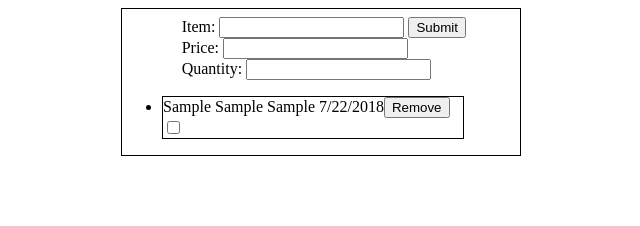
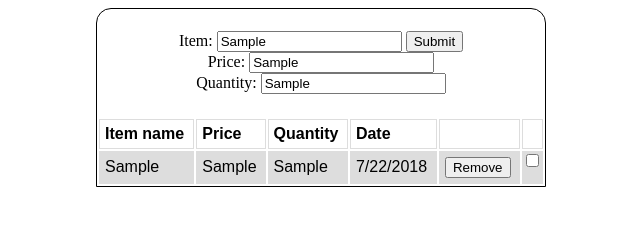
Before and after one commit to Gezku/Shopping-List-Project, a plain HTML site: page index.html in a window 1280 px wide. Both pictures are taken after typing "Sample", "Sample", "Sample" into the empty fields and a click on the button "Submit". Shown: the whole page, without its empty margins (319-959 px from the left). Drawn offline with Linux system fonts and the light colour scheme.

Commit message:
We can add values to a table
We add values to tables now, it looks more organized now.

```diff
--- a/index.html
+++ b/index.html
@@ -31,7 +31,22 @@
 
             </div>
 
+            <table id="table">
 
+                   <tr>
+                        <th>Item name</th>
+                        <th>Price</th>
+                        <th>Quantity</th>
+                        <th>Date</th>
+                        <th></th>
+                        <th></th>
+                   </tr>
+
+
+
+            </table>
+
+        <!--
             <div class="item-list">
                 <ul id="menu-list">
 
@@ -41,38 +56,9 @@
 
                 </ul>
             </div>
-
-
-
-            <!-- Experimento
-            <div class="item-list">
-                    <ul id="menu-list">
-                        <li id="lista-uno">
-                            <h2 >Lista uno</h2>
-                            <ul>
-                                <li>Huevos</li>
-                                <li>Cacahuates</li>
-                            </ul>
-                        </li>
-                        <li id="lista-dos">
-                            <h2>Lista 2</h2>
-                            <ul>
-                                <li>Uvas</li>
-                                <li>Naranjas</li>
-                            </ul>
-                        </li>
-
-
-                    </ul>
-
-
-                </div>
-                -->
-
-
-
+        -->
         </div>
-        </div>
+    </div>
 
 
     <script src="script.js"></script>
--- a/script.js
+++ b/script.js
@@ -28,8 +28,6 @@ selectButton.addEventListener("click", function(){
     var newDate = new Date();
     var shortDate = newDate.toLocaleDateString();
 
-
-
     //Values
 
     var itemName = document.getElementById("itemName").value;               // Gets the value of the input element with the "itemName" ID
@@ -39,7 +37,7 @@ selectButton.addEventListener("click", function(){
     //Creations
 
     var createListItem = document.createElement("li");                      // Creates an item list.
-    var convertText= document.createTextNode(itemName + "    ");            // Creates a string or text that we can insert in our item list.
+    var convertText= document.createTextNode(itemName);            // Creates a string or text that we can insert in our item list.
     var createButton = document.createElement("button");                    // Creates a button element.
     var createTextBtn = document.createTextNode("Remove");                  // Creates a string or text that we can insert in our button.
     var checkbox = document.createElement("input");                         // Creates a checkbox
@@ -47,6 +45,70 @@ selectButton.addEventListener("click", function(){
     var quantityInputText = document.createTextNode(quantityInput + " ");   // Gets the value from quantityInput and converts it into a string or text.
     var spanDate = document.createElement("span");                          // EXPERIMENT
     var spanDateTextNode = document.createTextNode(shortDate);              // EXPERIMENT
+
+
+    //Table experimentation creations
+
+    /* var tditemName  = document.createElement("td").innerHTML = convertText; */
+    var tditemName  = document.createElement("td");
+    var tdPrice = document.createElement("td");
+    var tdQuantity = document.createElement("td");
+    var tdRemoveButton = document.createElement("td");
+    var tdCheckBox = document.createElement("td");
+    var tdDate = document.createElement("td");
+    var trAll = document.createElement("tr");
+
+    // Table experimentation selection
+
+    var selectTable = document.getElementById("table");
+
+    // Table experimentation appending
+
+    // Select the table
+    selectTable.appendChild(trAll);
+
+
+    // Appending Text Node to td elements
+    tditemName.appendChild(convertText);
+    tdPrice.appendChild(priceInputText);
+    tdQuantity.appendChild(quantityInputText);
+    tdDate.appendChild(spanDateTextNode);
+
+    createButton.appendChild(createTextBtn);
+    tdRemoveButton.appendChild(createButton);
+
+    checkbox.setAttribute("type", "checkbox");
+    tdCheckBox.appendChild(checkbox);
+
+
+
+
+    //Appending td elements to tr elements
+    trAll.appendChild(tditemName);
+    trAll.appendChild(tdPrice);
+    trAll.appendChild(tdQuantity);
+    trAll.appendChild(tdDate);
+    trAll.appendChild(tdRemoveButton);
+    trAll.appendChild(checkbox);
+
+
+    createButton.addEventListener("click", function(){                           // EXPERIMENT
+        trAll.parentNode.removeChild(trAll);
+    });
+
+    checkbox.addEventListener("click", function(){                              //if the checkbox is clicked a line goes through the item name, price, item quantity.
+        if (checkbox.checked == true){
+            trAll.style.backgroundColor = "red";
+        }else{
+            trAll.style.backgroundColor = "green";
+        }
+    });
+
+
+
+
+
+    /*
 
     //Selections
 
@@ -99,7 +161,7 @@ selectButton.addEventListener("click", function(){
         createListItem.parentNode.removeChild(createListItem);
     });
 
-
+    */
 });
 
 
--- a/style.css
+++ b/style.css
@@ -1,17 +1,38 @@
 .whole-list{
     border: black solid 1.2px;
-
+    border-top-left-radius: 15px;
+    border-top-right-radius: 15px;
 
 }
 
 .container{
     position: relative;
-    width: 400px;
+    width: 450px;
     height: 400px;
     margin: auto;
 }
 
 .input-div{
-    margin-top: 2%;
-    margin-left: 15%;
+    text-align: center;
+    margin-top: 5%;
+    margin-bottom: 5%;
+
 }
+
+/*Experiment       */
+
+table{
+    font-family: arial, sans-serif;
+    /* border-collapse: collapse; */
+    width: 100%;
+}
+
+td, th {
+    border: 1px solid #dddddd;
+    text-align: left;
+    padding: 5px;
+}
+
+tr:nth-child(even) {
+    background-color: #dddddd;
+}
```
